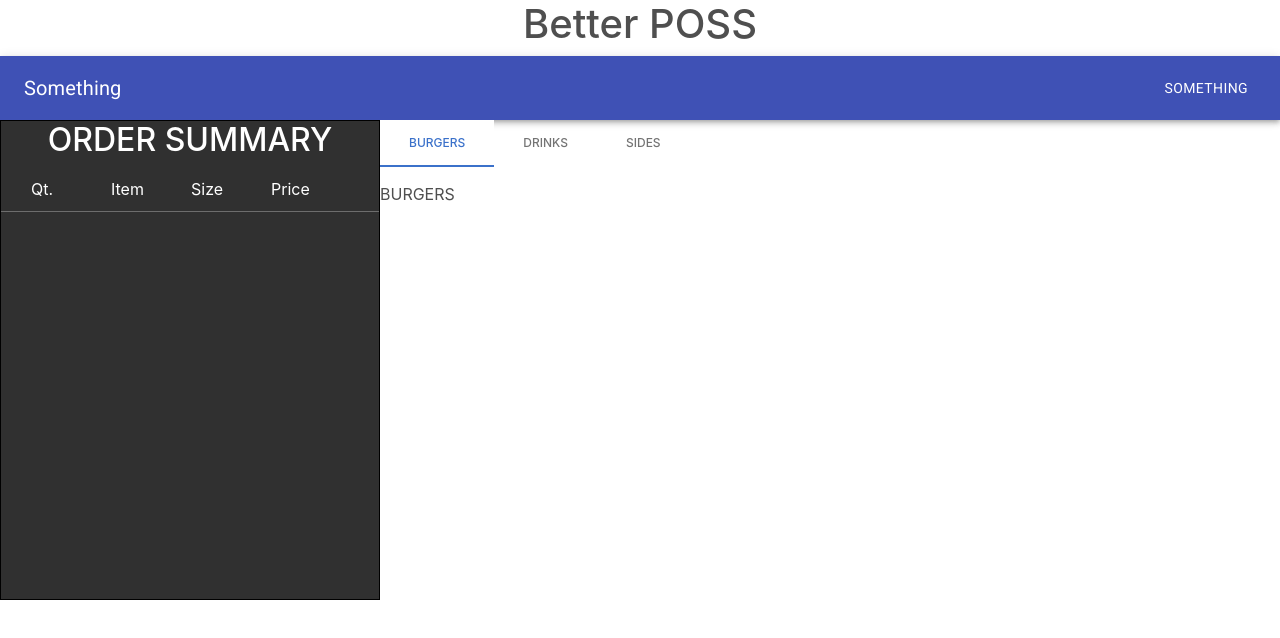
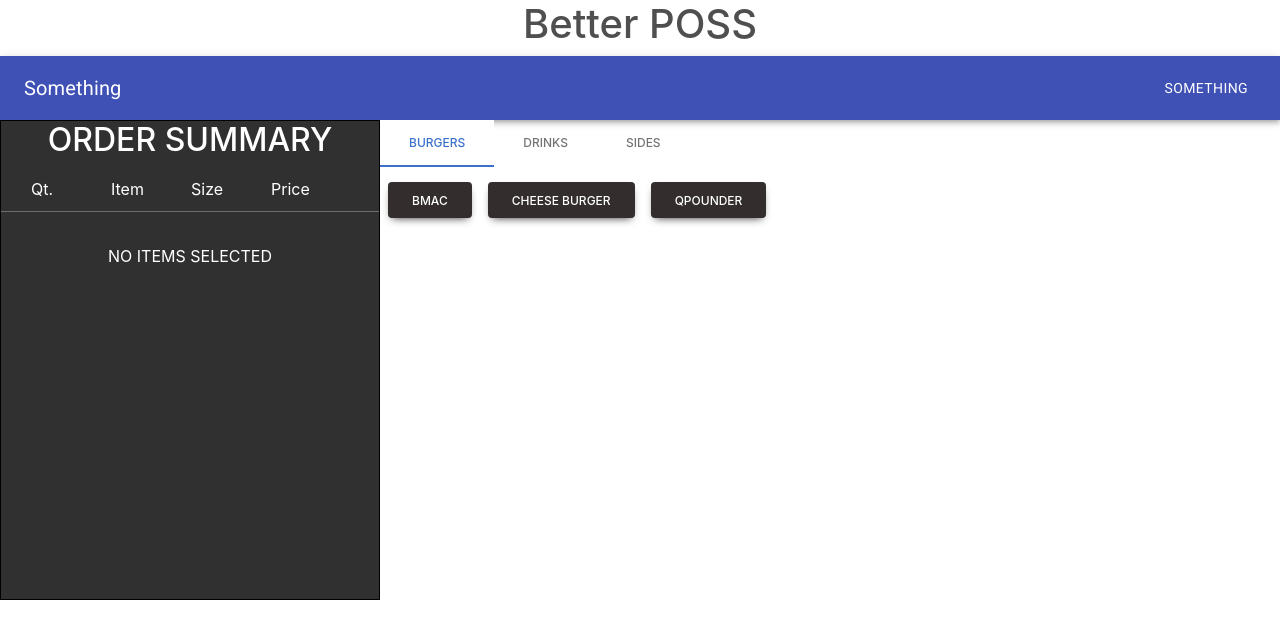
Before and after one commit to thesilentflare/BetterPOSS, a React (Create React App) app in the folder client/: page / in a window 1280 px wide. Shown: the top 638 px of the page. Built offline with nearby package versions, Linux system fonts and the light colour scheme.

Commit message:
added modal for burgermenu
added burger options modal for burger menu

```diff
--- a/client/src/App.js
+++ b/client/src/App.js
@@ -7,9 +7,10 @@ import React, { useState } from "react";
 function App() {
   const [currentOrder, setCurrentOrder] = useState({
     items: [],
-    subtotal: 0.00,
-    tax: 0.00,
-    total: 0.00,
+    subtotal: 0.0,
+    tax: 0.0,
+    total: 0.0,
+    time: null
   });
 
   return (
@@ -18,8 +19,8 @@ function App() {
       {/* Main Wrapper */}
       <HeaderBar />
       <div className="wrapper">
-        <OrderSummary order={currentOrder}/>
-        <MenuSystem />
+        <OrderSummary order={currentOrder} setorder={setCurrentOrder} />
+        <MenuSystem setorder={setCurrentOrder} />
         {/* Left Order Summary */}
         {/* Right Order Menu */}
       </div>
--- a/client/src/components/MenuSystem/BurgersMenu.js
+++ b/client/src/components/MenuSystem/BurgersMenu.js
@@ -1,17 +1,84 @@
-import React, { useState } from 'react';
+import React, { useState } from "react";
 import {
-  MDBTabs,
-  MDBTabsItem,
-  MDBTabsLink,
-  MDBTabsContent,
-  MDBTabsPane
-} from 'mdb-react-ui-kit';
+  MDBBtn,
+  MDBModal,
+  MDBModalDialog,
+  MDBModalContent,
+  MDBModalHeader,
+  MDBModalTitle,
+  MDBModalBody,
+  MDBModalFooter,
+} from "mdb-react-ui-kit";
+import "./MenuSystem.scss";
 
 export default function BurgersMenu() {
-
+  const temp = [
+    {
+      item: "BMac",
+      img: "",
+      options: ["Lettuce", "Tomato", "Cheese", "Mayo", "MacSauce"],
+    },
+    { item: "Cheese Burger", img: "", options: [] },
+    { item: "QPounder", img: "", options: [] },
+  ];
+  const [basicModal, setBasicModal] = useState(false);
+  const [selectedBurger, setSelectedBurger] = useState({});
+  const setOptions = (burger) => {
+    setSelectedBurger(burger);
+    toggleShow();
+  };
+  const toggleShow = () => {
+    setBasicModal(!basicModal);
+  };
   return (
     <div>
-      BURGERS
+      <div className="burger__container">
+        {temp.map((burger, key) => {
+          return (
+            <div>
+              <MDBBtn
+                className="mx-2"
+                color="dark"
+                onClick={() => setOptions(burger)}
+              >
+                <div>{burger.item}</div>
+              </MDBBtn>
+              <MDBModal
+                show={basicModal}
+                getOpenState={(e) => setBasicModal(e)}
+                tabIndex="-1"
+              >
+                <MDBModalDialog centered size="lg">
+                  <MDBModalContent>
+                    <MDBModalHeader>
+                      <MDBModalTitle>
+                        {selectedBurger.item} OPTIONS
+                      </MDBModalTitle>
+                      <MDBBtn
+                        className="btn-close"
+                        color="none"
+                        onClick={toggleShow}
+                      ></MDBBtn>
+                    </MDBModalHeader>
+                    <MDBModalBody>{selectedBurger.options}</MDBModalBody>
+                    <MDBModalFooter>
+                      <MDBBtn color="warning" onClick="">
+                        REMOVE ALL TOPINGS
+                      </MDBBtn>
+                      <MDBBtn color="danger" onClick={toggleShow}>
+                        CANCEL
+                      </MDBBtn>
+                      <MDBBtn color="success" onClick="">
+                        ADD TO ORDER
+                      </MDBBtn>
+                    </MDBModalFooter>
+                  </MDBModalContent>
+                </MDBModalDialog>
+              </MDBModal>
+            </div>
+          );
+        })}
+      </div>
     </div>
   );
 }
--- a/client/src/components/MenuSystem/MenuSystem.scss
+++ b/client/src/components/MenuSystem/MenuSystem.scss
@@ -3,3 +3,9 @@
   width: 100%;
   height: 80vh;
 }
+
+
+.burger__container {
+  display: flex;
+  flex-direction: row;
+}
--- a/client/src/components/OrderSummary/OrderSummary.js
+++ b/client/src/components/OrderSummary/OrderSummary.js
@@ -120,7 +120,7 @@ class OrderSummary extends React.Component {
               </div>
             </div>
           ) : (
-            ""
+            <div className="order__blank">NO ITEMS SELECTED</div>
           )}
         </div>
       </div>
--- a/client/src/components/OrderSummary/OrderSummary.scss
+++ b/client/src/components/OrderSummary/OrderSummary.scss
@@ -4,6 +4,11 @@
   height: 60vh;
   color: #fff;
   background-color: rgb(48, 48, 48);
+}
+
+.order__blank {
+  text-align: center;
+  padding-top: 2em;
 }
 
 .order__title {
```
